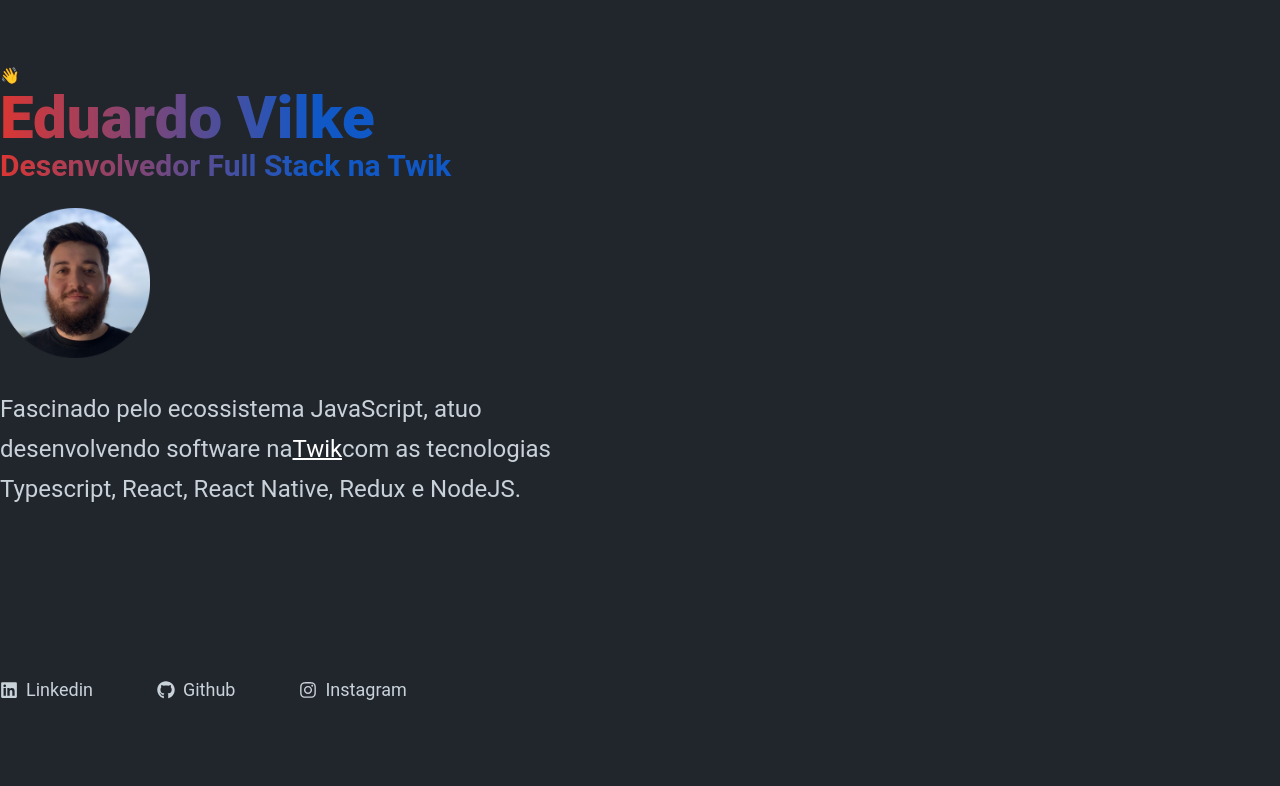
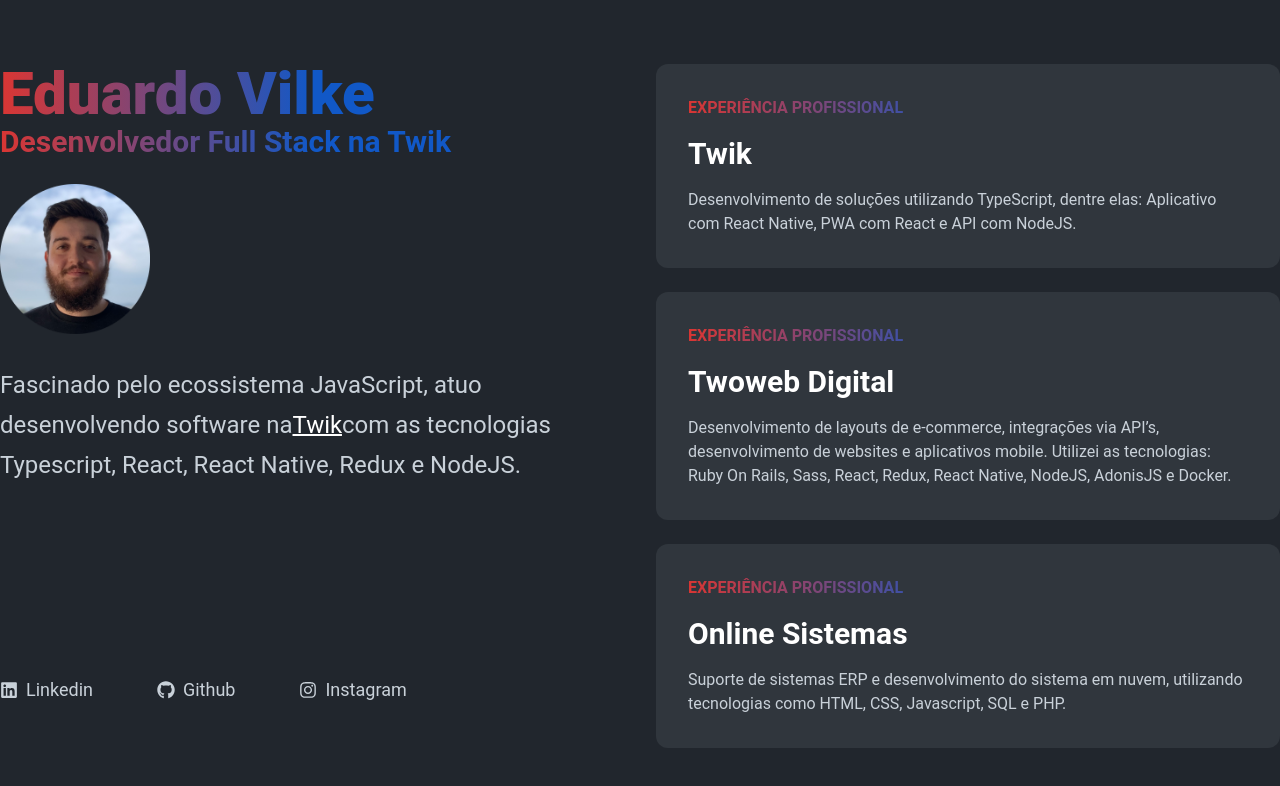
Before and after one commit to eduardovilke/eduardovilke.com, a Next.js app: page / in a window 1280 px wide. Shown: the top 786 px of the page. Built offline with nearby package versions, Linux system fonts and the light colour scheme.

Commit message:
feat: cards work experience

```diff
--- a/src/components/About/index.tsx
+++ b/src/components/About/index.tsx
@@ -6,7 +6,6 @@
     <section className="flex flex-col justify-between h-80vh">
       <div className="description">
 
-        👋
         <h1 className="text-6xl font-extrabold bg-clip-text bg-gradient-to-r from-red via-blue to-blue text-transparent" >
         Eduardo Vilke
         </h1>
--- /dev/null
+++ b/src/components/WorkExperiencie/components/card.tsx
@@ -0,0 +1,21 @@
+interface CardProps {
+  key: string;
+  title: string;
+  description: string;
+}
+
+export function Card ({ key, title, description }: CardProps): JSX.Element {
+  return (
+    <div key={key} className="card mb-6">
+      <div className="flex flex-col bg-gray rounded-xl p-8">
+        <h4 className="font-bold bg-clip-text bg-gradient-to-r from-red via-blue to-blue text-transparent">EXPERIÊNCIA PROFISSIONAL</h4>
+        <h3 className="font-bold text-white py-4 text-3xl	">
+          {title}
+        </h3>
+        <p className="text-gray-light">
+          {description}
+        </p>
+      </div>
+    </div>
+  )
+}
--- /dev/null
+++ b/src/components/WorkExperiencie/index.tsx
@@ -0,0 +1,29 @@
+import { Card } from "./components/card";
+
+export function WorkExperience(){
+  const jobs = [
+    {
+      title: 'Twik',
+      description: 'Desenvolvimento de soluções utilizando TypeScript, dentre elas: Aplicativo com React Native, PWA com React e API com NodeJS. '
+    },
+    {
+      title: 'Twoweb Digital',
+      description: 'Desenvolvimento de layouts de e-commerce, integrações via API’s, desenvolvimento de websites e aplicativos mobile. Utilizei as tecnologias: Ruby On Rails, Sass, React, Redux, React Native, NodeJS, AdonisJS e Docker.'
+    },
+    {
+      title: 'Online Sistemas',
+      description: 'Suporte de sistemas ERP e desenvolvimento do sistema em nuvem, utilizando tecnologias como HTML, CSS, Javascript, SQL e PHP.'
+    }
+  ]
+  return(
+    <div className="flex flex-col">
+      {jobs.map(job => (
+        <Card
+          key={job.title}
+          title={job.title}
+          description={job.description}
+        />
+      ))}
+    </div>
+  )
+}
--- a/src/pages/index.tsx
+++ b/src/pages/index.tsx
@@ -1,6 +1,7 @@
 import type { NextPage } from 'next'
 import Head from 'next/head'
 import { About } from '../components/About'
+import { WorkExperience } from '../components/WorkExperiencie'
 
 const Home: NextPage = () => {
   return (
@@ -11,8 +12,7 @@
       <div className="container mx-auto my-16">
         <div className="grid grid-cols-2 gap-8">
           <About />
-          <section className="projects">
-          </section>
+          <WorkExperience />
         </div>
 
       </div>
```
